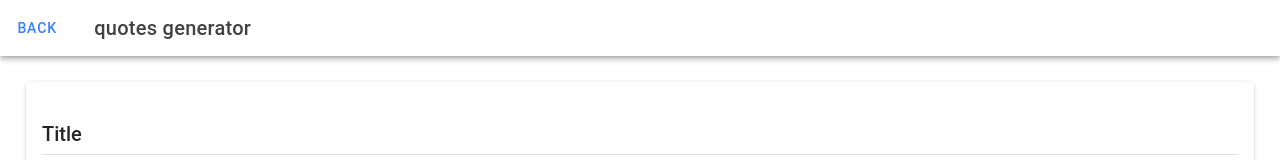
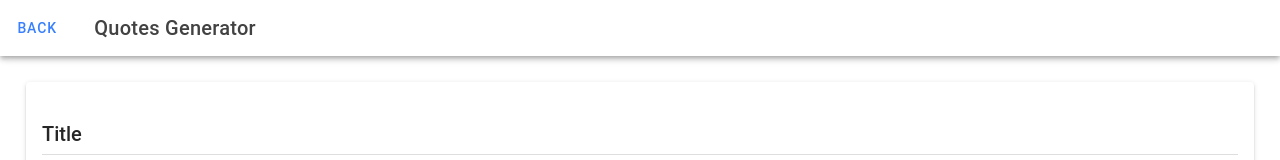
Before and after one commit to Jessmarivandalahigon/ion-t-dalahigon, a React (Vite) app: page /quotegenerator in a window 1280 px wide. Shown: the top 160 px of the page. Built offline with nearby package versions, Linux system fonts and the light colour scheme; no server answers; the database is empty.

Commit message:
added changes

```diff
--- a/src/pages/quotesgenerator.tsx
+++ b/src/pages/quotesgenerator.tsx
@@ -153,7 +153,7 @@ const deleteNote = async (index: number) => {
           <IonButton slot="start" fill="clear" href='/'>
             Back
           </IonButton>
-          <IonTitle>quotes generator</IonTitle>
+          <IonTitle>Quotes Generator</IonTitle>
         </IonToolbar>
       </IonHeader>
       <IonContent className="ion-padding">
```
